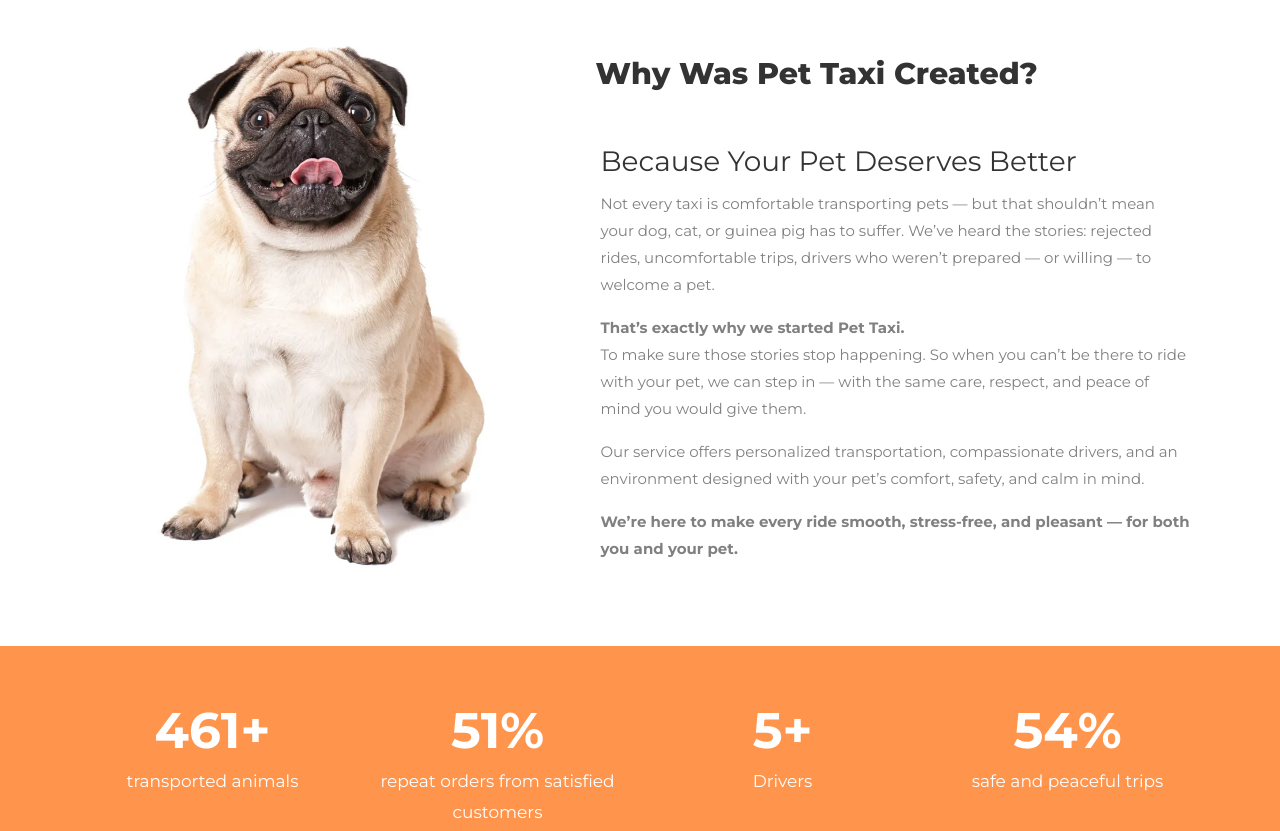
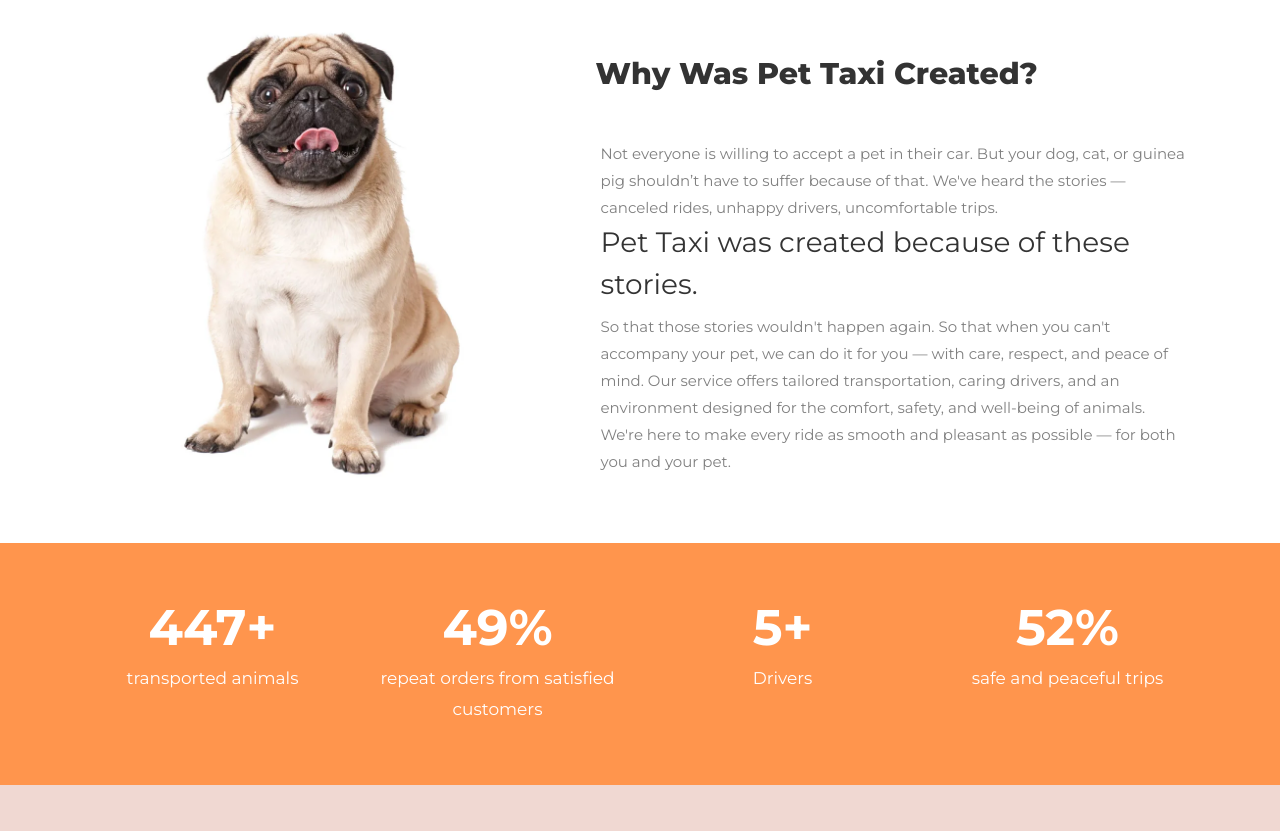
Before and after one commit to Mekhak70/Pet-taxi, a plain HTML site: page indexus.html in a window 1280 px wide. Shown: the part 1340-2171 px from the top of the page. Drawn offline with Linux system fonts and the light colour scheme; files whose address does not match are found by name.

Commit message:
add thing for seo

```diff
--- a/indexus.html
+++ b/indexus.html
@@ -203,35 +203,17 @@
 						<h2 class="mb-4">Why Was Pet Taxi Created?</h2>
 					</div>
 					<div class="row" style="padding: 20px;">
-						<section class="pet-taxi-intro">
-							<h3>Because Your Pet Deserves Better</h3>
-							<p>
-								Not every taxi is comfortable transporting pets — but that shouldn’t mean your dog, cat,
-								or guinea pig has to suffer.
-								We’ve heard the stories: rejected rides, uncomfortable trips, drivers who weren’t
-								prepared — or willing — to welcome a pet.
-							</p>
+						Not everyone is willing to accept a pet in their car. But your dog, cat, or guinea pig shouldn’t
+						have to suffer because of that. We've heard the stories — canceled rides, unhappy drivers,
+						uncomfortable trips.
+						<h3>Pet Taxi was created because of these stories.</h3>
+						So that those stories wouldn't happen again. So that when you can't accompany your pet, we can
+						do it for you — with care, respect, and peace of mind.
+						Our service offers tailored transportation, caring drivers, and an environment designed for the
+						comfort, safety, and well-being of animals. We're here to make every ride as smooth and pleasant
+						as possible — for both you and your pet.
+					</div>
 
-							<p>
-								<strong>That’s exactly why we started Pet Taxi.</strong><br>
-								To make sure those stories stop happening. So when you can’t be there to ride with your
-								pet, we can step in — with the same care, respect, and peace of mind you would give
-								them.
-							</p>
-
-							<p>
-								Our service offers personalized transportation, compassionate drivers, and an
-								environment designed with your pet’s comfort, safety, and calm in mind.
-							</p>
-
-							<p>
-								<strong>We’re here to make every ride smooth, stress-free, and pleasant — for both you
-									and your pet.</strong>
-							</p>
-						</section>
-
-
-					</div>
 				</div>
 			</div>
 		</div>
```
Also changed, not shown: index.html (+1 -1 lines), indexru.html (+1 -1 lines), 1 other file.
